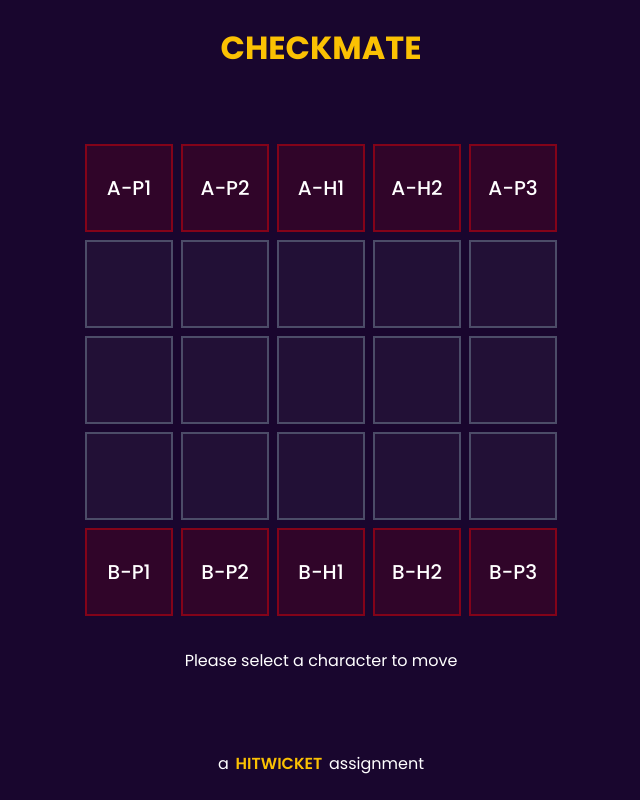
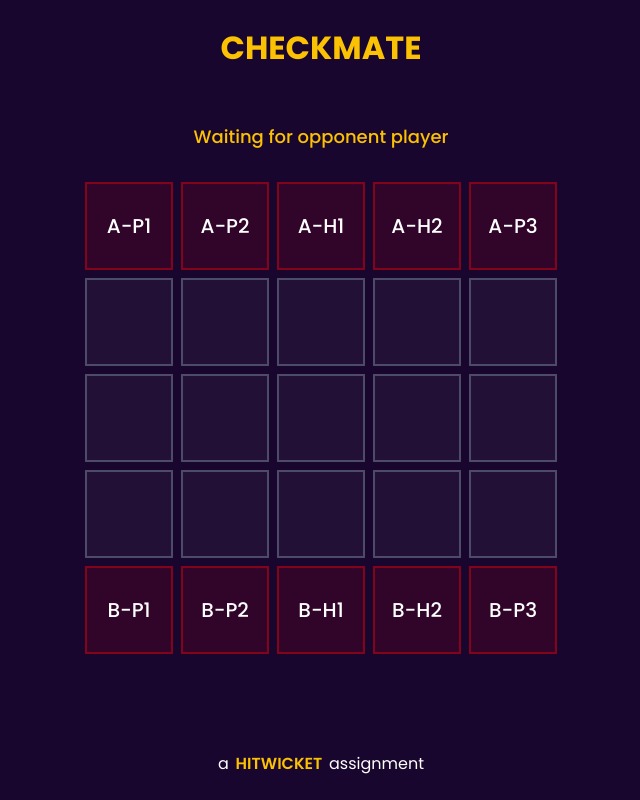
Before and after one commit to akash-singh8/akash-21BCE10034, a Next.js app in the folder client/: page / in a window 1280 px wide. Shown: the whole page, without its empty margins (319-959 px from the left). Built offline with nearby package versions, Linux system fonts and the light colour scheme; no server answers.

Commit message:
game: handle player's turn

```diff
--- a/client/src/components/Board.tsx
+++ b/client/src/components/Board.tsx
@@ -15,6 +15,8 @@ const Board = () => {
 
   const socket = useRef<WebSocket | null>(null);
   const [player, setPlayer] = useState<string>(""); // can be "B" or "Spectator"
+  const [turn, setTurn] = useState("");
+  const [opponentPresent, setOpponentPresent] = useState(false);
   const [isH2, setIsH2] = useState(false);
 
   const [board, setBoard] = useState(initialBoard);
@@ -33,14 +35,21 @@ const Board = () => {
     const handleMessage = (event: MessageEvent) => {
       const data = JSON.parse(event.data);
 
-      if (data.player) return setPlayer(data.player);
+      if (data.player) {
+        setTurn("A");
+        if (data.player === "B") setOpponentPresent(true);
+        return setPlayer((currPlayer) => currPlayer || data.player);
+      }
 
       const message: string = data.message;
+
+      if (message.startsWith("Waiting")) return setOpponentPresent(false);
       if (message.startsWith("Invalid")) return alert(message);
 
-      const { currRow, currCol, row, col, character } = data;
+      const { currRow, currCol, row, col } = data;
       if (currRow == undefined || currCol == undefined) return;
 
+      setTurn((t) => (t === "A" ? "B" : "A"));
       setBoard((prevBoard) => {
         const newBoard = prevBoard.map((row) => [...row]);
         const character = newBoard[currRow][currCol];
@@ -61,7 +70,7 @@ const Board = () => {
   const handleClick = (row: number, col: number) => {
     const selectedItem = board[row][col];
 
-    if (selectedItem) {
+    if (selectedItem && opponentPresent && player === turn) {
       const selectedPlayer = selectedItem[0];
       if (player != selectedPlayer) return;
 
@@ -104,6 +113,7 @@ const Board = () => {
   };
 
   const handleMove = (e: React.MouseEvent) => {
+    if (!opponentPresent || player !== turn) return;
     const buttonClicked = e.target as HTMLButtonElement;
     const command = buttonClicked.innerText;
 
@@ -126,6 +136,7 @@ const Board = () => {
       })
     );
 
+    setTurn((t) => (t === "A" ? "B" : "A"));
     setBoard((prevBoard) => {
       const newBoard = prevBoard.map((row) => [...row]);
       newBoard[position[0]][position[1]] = "";
@@ -141,6 +152,12 @@ const Board = () => {
         {player === "A" && "Joined as Player A"}
         {player === "B" && "Joined as Player B"}
         {player === "Spectator" && "Joined as Spectator"}
+      </p>
+
+      <p className={styles.playerTurn}>
+        {!opponentPresent
+          ? "Waiting for opponent player"
+          : `${player === turn ? "Your's Turn" : "Opponent's Turn"}`}
       </p>
 
       <div className={styles.board}>
@@ -169,11 +186,13 @@ const Board = () => {
         ))}
       </div>
 
-      <div className={styles.selectedPlayer}>
-        {selectedCharacter
-          ? `Selected: ${selectedCharacter}`
-          : "Please select a character to move"}
-      </div>
+      {player === turn && opponentPresent && (
+        <div className={styles.selectedPlayer}>
+          {selectedCharacter
+            ? `Selected: ${selectedCharacter}`
+            : "Please select a character to move"}
+        </div>
+      )}
 
       {selectedCharacter && (
         <div className={styles.options}>
--- a/client/src/styles/board.module.scss
+++ b/client/src/styles/board.module.scss
@@ -12,6 +12,14 @@
   font-size: 20px;
   text-align: center;
   margin-top: 1rem;
+}
+
+.playerTurn {
+  color: rgb(var(--primary-text-rgb));
+  font-size: 18px;
+  font-weight: 500;
+  text-align: center;
+  margin-top: 0.7rem;
 }
 
 .board {
```
Also changed, not shown: 1 other file (tests, documents, lock files or other folders).
